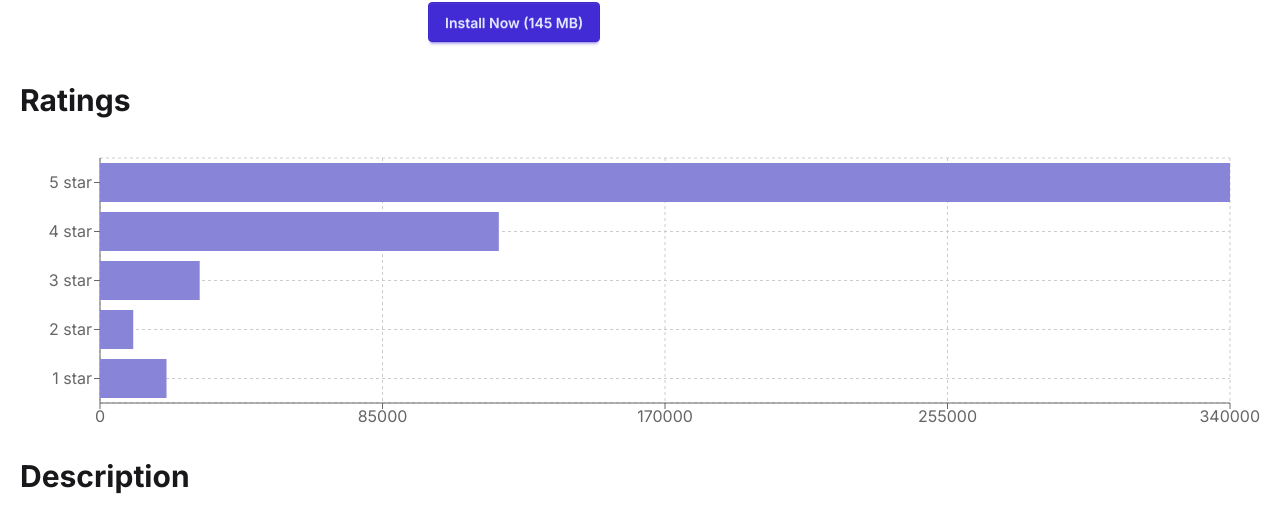
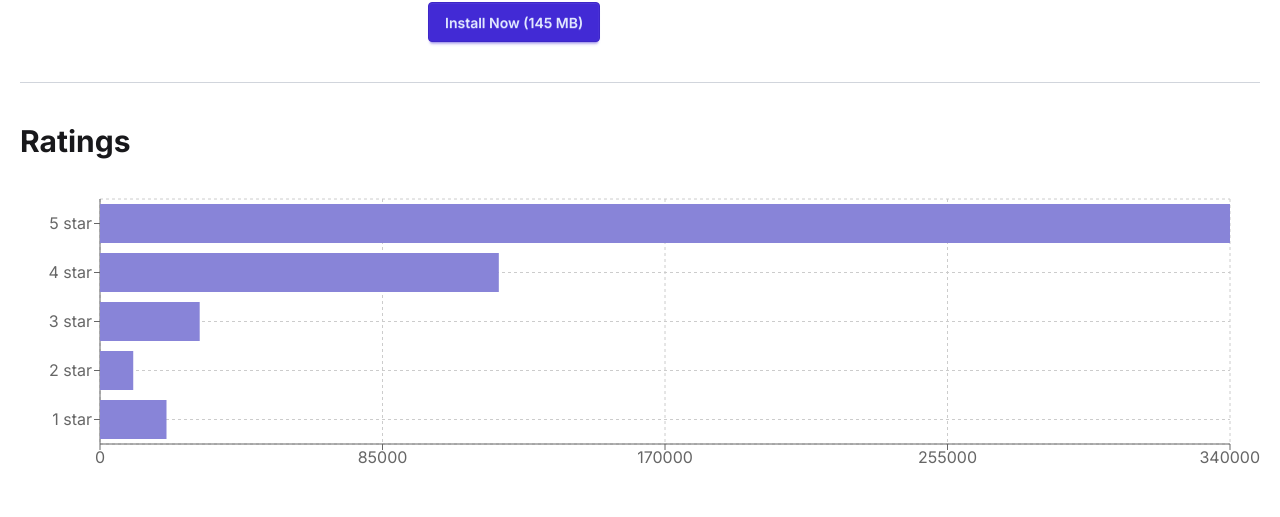
Before and after one commit to RIRony9898/hero-apps, a React (Vite) app: page /apps/1 in a window 1280 px wide. Shown: the part 432-949 px from the top of the page. Built offline with nearby package versions, Linux system fonts and the light colour scheme.

Commit message:
Enhance ratings section with additional styling

```diff
--- a/src/Pages/AppDetails.jsx
+++ b/src/Pages/AppDetails.jsx
@@ -53,7 +53,7 @@ const AppDetails = () => {
           </div>
         </div>
         {/* ratings graph */}
-        <div>
+        <div className="my-10 border-y border-gray-300 py-10">
           <h3 className="text-3xl font-bold mb-5">Ratings</h3>
           <div>
             <RatingChart ratings={app.ratings} />
```
